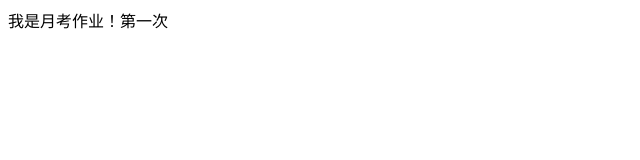
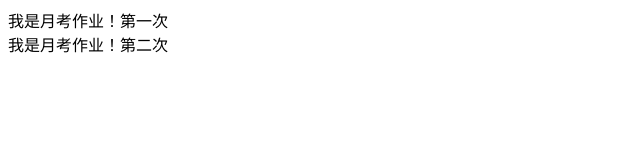
Before and after one commit to chengyan1989/1601N, a plain HTML site: page 月考——成妍/index.html in a window 1280 px wide. Shown: the whole page, without its empty margins (0-640 px from the left). Drawn offline with Linux system fonts and the light colour scheme.

Commit message:
第二次修改

```diff
--- a/月考——成妍/index.html
+++ b/月考——成妍/index.html
@@ -9,7 +9,9 @@
 </head>
 
 <body>
-    我是月考作业！第一次
+    <div> 我是月考作业！第一次</div>
+    <div> 我是月考作业！第二次</div>
+
 </body>
 
 </html>
```
